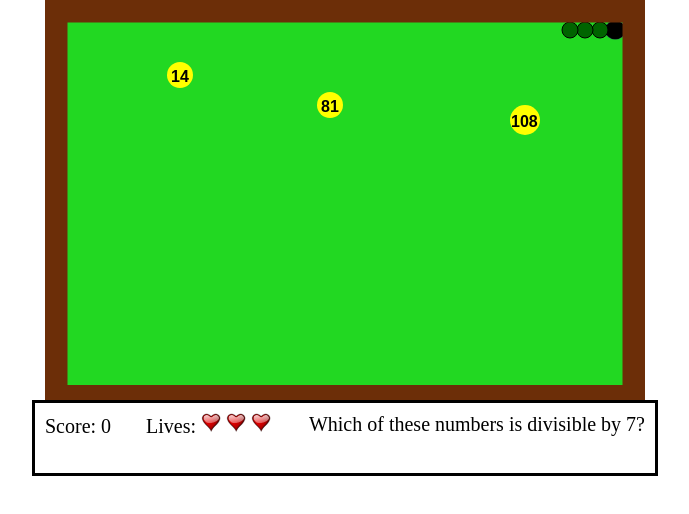
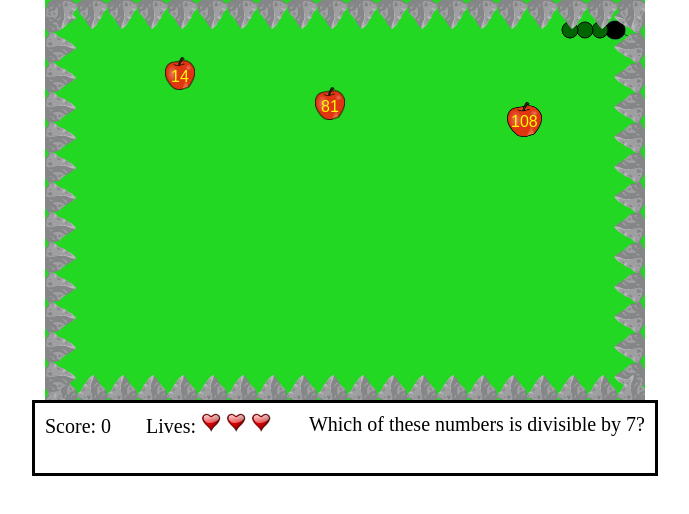
Before and after one commit to abizerlokhandwala/math-snake-game, a plain HTML site: page snakegame.html in a window 1280 px wide. Shown: the whole page, without its empty margins (295-984 px from the left). Drawn offline with Linux system fonts and the light colour scheme.

Commit message:
added rocky border, apple icons for food

```diff
--- a/snakegame.css
+++ b/snakegame.css
@@ -2,6 +2,8 @@
 	padding: 0; margin: 0;
 }
 canvas {
+	/*background-image: url("grass.jpg");
+	background-size: 700px 500px;*/
 	background-color: #22d822;
 	display: block;
 	margin: 0 auto;
--- a/snakegame.js
+++ b/snakegame.js
@@ -47,6 +47,27 @@ headdown.src="images/headdown.png";
 
 var headleft=new Image();
 headleft.src="images/headleft.png";
+
+var stones=new Image();
+stones.src="stones.jpg";
+
+var leftrock=new Image();
+leftrock.src="images/leftrock.png";
+
+var rightrock=new Image();
+rightrock.src="images/rightrock.png";
+
+var bottomrock=new Image();
+bottomrock.src="images/bottomrock.png";
+
+var toprock=new Image();
+toprock.src="images/toprock.png";
+
+var apple=new Image();
+apple.src="images/apple.png";
+
+var sand=new Image();
+sand.src="sand.jpg";
 
 function create_snake(){
 
@@ -106,27 +127,29 @@ function reset_anim() {
 }
 
 function food_circle(randnum,xfood,yfood){
+		//ctx.fillStyle="yellow";
 		ctx.fillStyle="yellow";
 	if(randnum.toString().length==1){
-		ctx.arc(xfood,yfood,12,0,2*Math.PI,false);
-		ctx.fill();
-		ctx.fillStyle="black";
+		/*ctx.arc(xfood,yfood,12,0,2*Math.PI,false);
+		ctx.fill();*/
+		ctx.drawImage(apple,xfood-15,yfood-18,30,33);
 		ctx.fillText(randnum,xfood-5,yfood+7);}
 	  else if(randnum.toString().length==2){
-		ctx.arc(xfood,yfood,13,0,2*Math.PI,false);
-		ctx.fill();
-		ctx.fillStyle="black";
-		ctx.fillText(randnum,xfood-9,yfood+7);}
+		/*ctx.arc(xfood,yfood,13,0,2*Math.PI,false);
+		ctx.fill();*/
+		ctx.drawImage(apple,xfood-15,yfood-18,30,33);
+		ctx.fillText(randnum,xfood-9,yfood+7);
+	}
 	  else if(randnum.toString().length==3){
-		ctx.arc(xfood,yfood,15,0,2*Math.PI,false);
-		ctx.fill();
-		ctx.fillStyle="black";
+		/*ctx.arc(xfood,yfood,15,0,2*Math.PI,false);
+		ctx.fill();*/
+		ctx.drawImage(apple,xfood-18,yfood-18,35,35);
 		ctx.fillText(randnum,xfood-14,yfood+7);}
 }
 
 function drawfood(){
 	ctx.beginPath();
-	ctx.font="bold 16px arial";
+	ctx.font="16px arial";
 	food_circle(randnum1,x1food,y1food);
 	ctx.closePath();
 	ctx.beginPath();
@@ -140,14 +163,25 @@ function drawfood(){
 function border(){
 	ctx.beginPath();
 	ctx.rect(0,0,cw+cw/2,canvas.height); //left vertical wall
+	//ctx.drawImage(stones,0,0,cw+cw/2,canvas.height,0,0,cw+cw/2,canvas.height);
 	ctx.rect(0,0,canvas.width,cw+cw/2);  //top horizontal wall
+	//ctx.drawImage(stones,0,0,canvas.width,cw+cw/2,0,0,canvas.width,cw+cw/2);
 	ctx.rect(canvas.width-cw-cw/2,0,cw+cw/2,canvas.height); //right vertical wall
+	//ctx.drawImage(stones,canvas.width-cw-cw/2,0,cw+cw/2,canvas.height,canvas.width-cw-cw/2,0,cw+cw/2,canvas.height);
 	ctx.rect(0,canvas.height-cw,canvas.width,cw); //bottom horizontal wall
-	ctx.fillStyle="#6c2e08";
-	ctx.fill();
+	//ctx.drawImage(stones,0,canvas.height-cw,canvas.width,cw,0,canvas.height-cw,canvas.width,cw);
+	ctx.fillStyle="#602b07";
+    //ctx.fill();
 	/*ctx.font="20px arial";
 	ctx.fillStyle="black";
 	ctx.fillText("Speed: "+speed,20,300);*/
+	for(var i=0;i<20;i++){
+		ctx.drawImage(bottomrock,i*30,canvas.height-cw-cw/1.5,35,30); //bottom rocks
+		ctx.drawImage(leftrock,-4,i*30,35,35); //left rocks
+		ctx.drawImage(toprock,i*30,-4,35,33);  //top rocks
+		ctx.drawImage(rightrock,canvas.width-2*cw-cw/20,i*30,33,35);  //right rocks
+
+	}
 	ctx.closePath();
 }
 
@@ -155,14 +189,6 @@ function question(){
 	ques=3+Math.floor(Math.random()*12);
 	document.getElementById('ques').innerHTML=ques;
 }
-
-/*function drawques(){
-	ctx.beginPath();
-	ctx.fillStyle="blue";
-	ctx.font="20px arial";
-	ctx.fillText("Which of these numbers is divisible by "+ques ,200,395);
-	ctx.closePath();
-}*/
 
 function update_game(){
 	x1food=45+Math.floor(Math.random()*(canvas.width-80)/15)*15; //between 30 and width-15
@@ -225,7 +251,7 @@ function check(){
 
 function move(){
 	ctx.clearRect(0,0,canvas.width,canvas.height);
-	document.body.style.backgroundColor="white";
+	//document.body.style.backgroundColor="white";
 	drawbody();
 	drawfood();
 	//drawques();
```
Also changed, not shown: images/apple.png (added), images/bottomrock.png (added), images/leftrock.png (added), images/rightrock.png (added), images/toprock.png (added), sand.jpg (added), stones.jpg (added).
